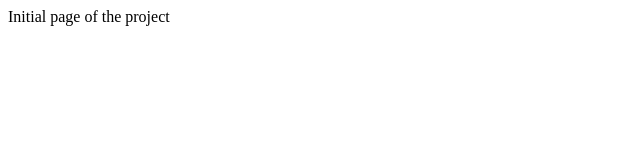
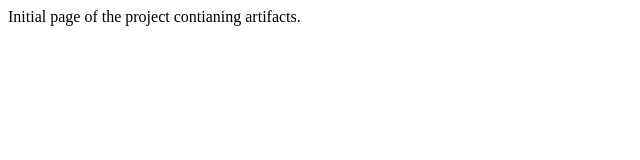
Before and after one commit to adalbertocajueiro/adalbertocajueiro.github.io, a plain HTML site: page index.html in a window 1280 px wide. Shown: the whole page, without its empty margins (0-640 px from the left). Drawn offline with Linux system fonts and the light colour scheme.

Commit message:
update index.html

```diff
--- a/index.html
+++ b/index.html
@@ -1,3 +1,3 @@
 <html>
-    Initial page of the project
+    Initial page of the project contianing artifacts.
 </html>
```
